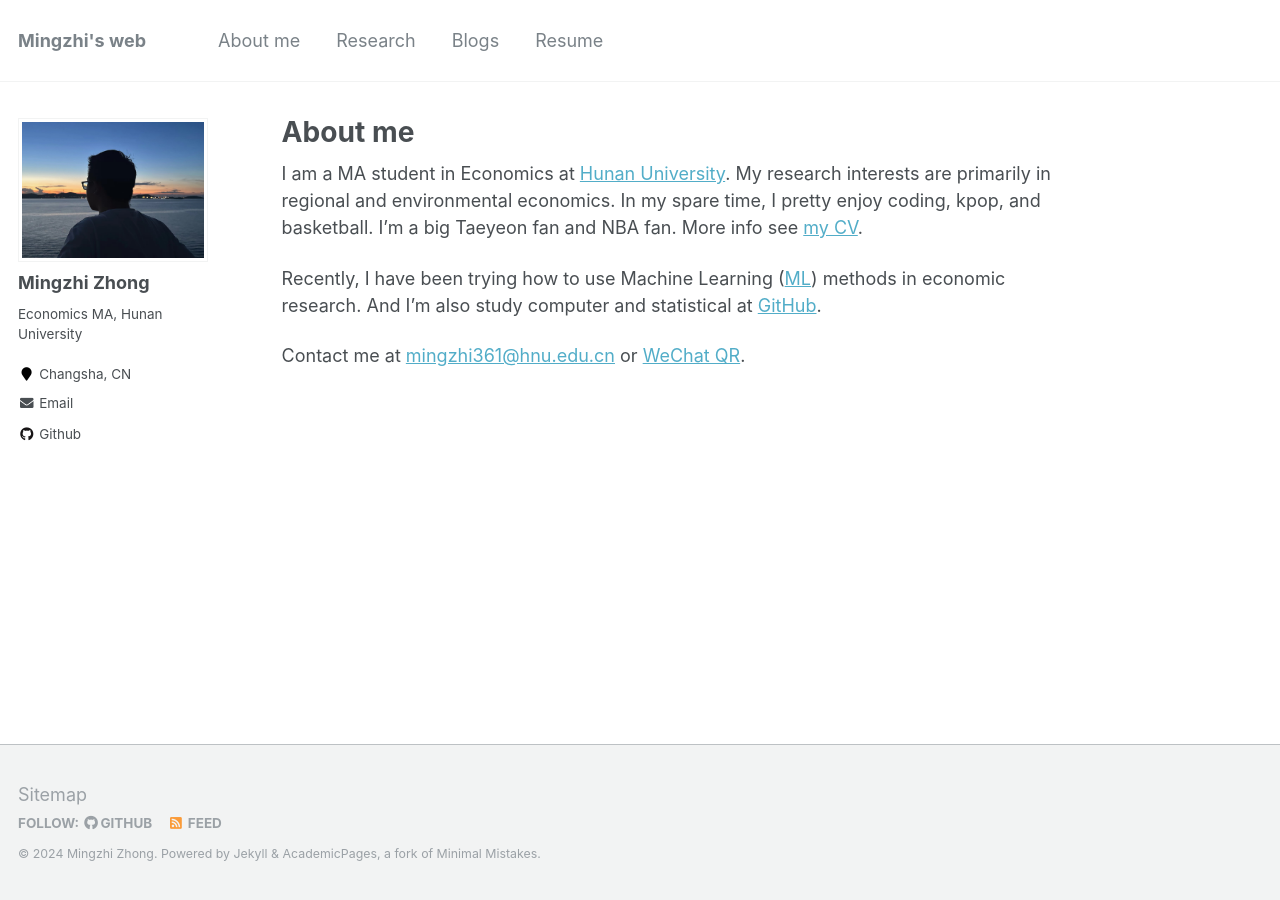
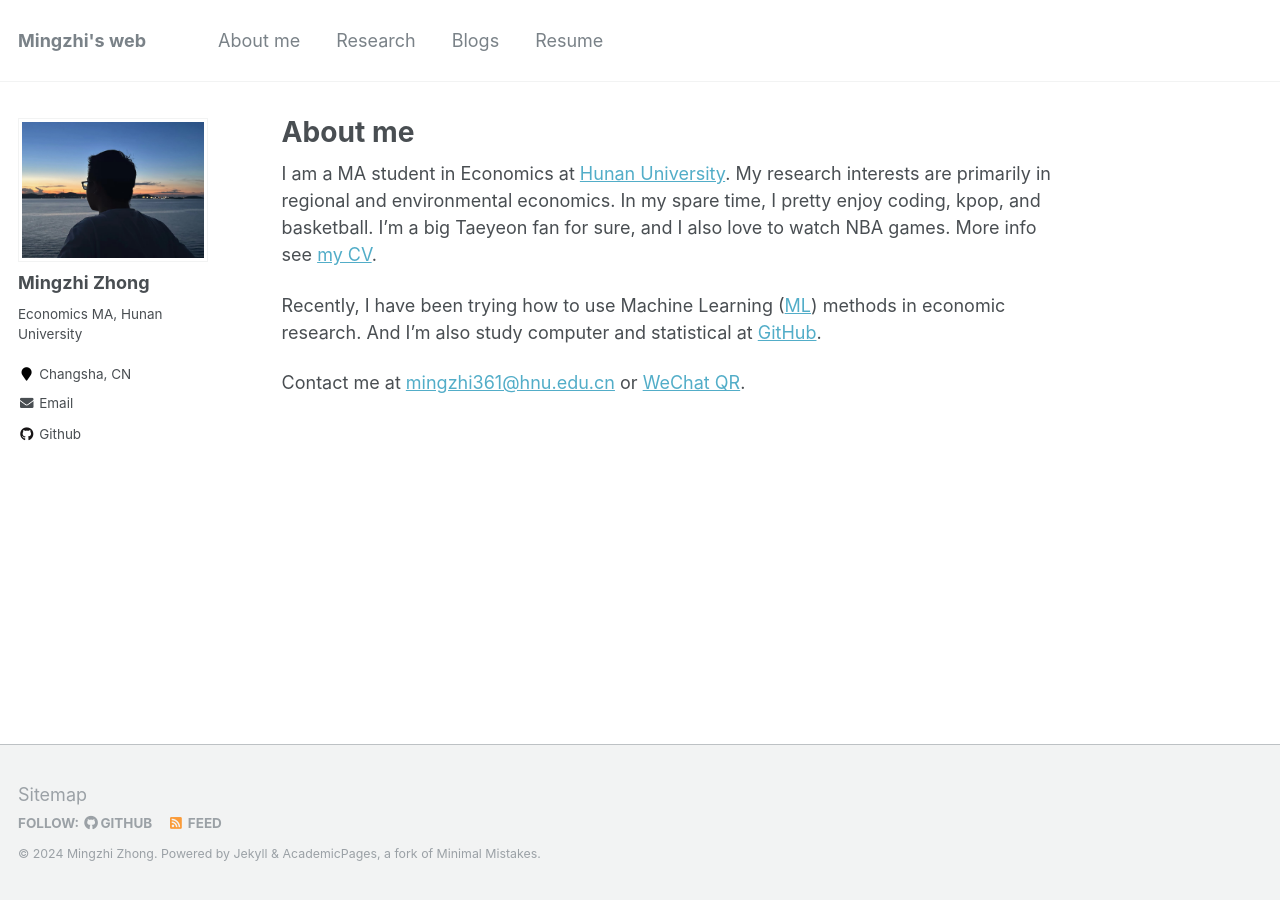
Before and after one commit to mingzhi361/mingzhi361.github.io, a Jekyll site: the page built from _pages/about.md, in a window 1280 px wide. Built offline with Jekyll 4.4.1, drawn with Linux system fonts in a browser that asks for light colours.

Commit message:
Update about.md

```diff
--- a/_pages/about.md
+++ b/_pages/about.md
@@ -9,7 +9,7 @@ redirect_from:
 ---
 
 I am a MA student in Economics at [Hunan University](https://baike.baidu.com/item/%E6%B9%96%E5%8D%97%E5%A4%A7%E5%AD%A6/179157 "湖南大学"). My
-research interests are primarily in regional and environmental economics. In my spare time, I pretty enjoy coding, kpop, and basketball. I'm a big Taeyeon fan and NBA fan. More info see [my CV](/files/mingzhi_zhong_cv.pdf "个人简历").
+research interests are primarily in regional and environmental economics. In my spare time, I pretty enjoy coding, kpop, and basketball. I'm a big Taeyeon fan for sure, and I also love to watch NBA games. More info see [my CV](/files/mingzhi_zhong_cv.pdf "个人简历").
 
 Recently, I have been trying how to use Machine Learning ([ML](https://www.zhihu.com/question/37870042])) methods in economic research. And I'm also study computer and statistical at [GitHub](https://github.com/).
 
```
